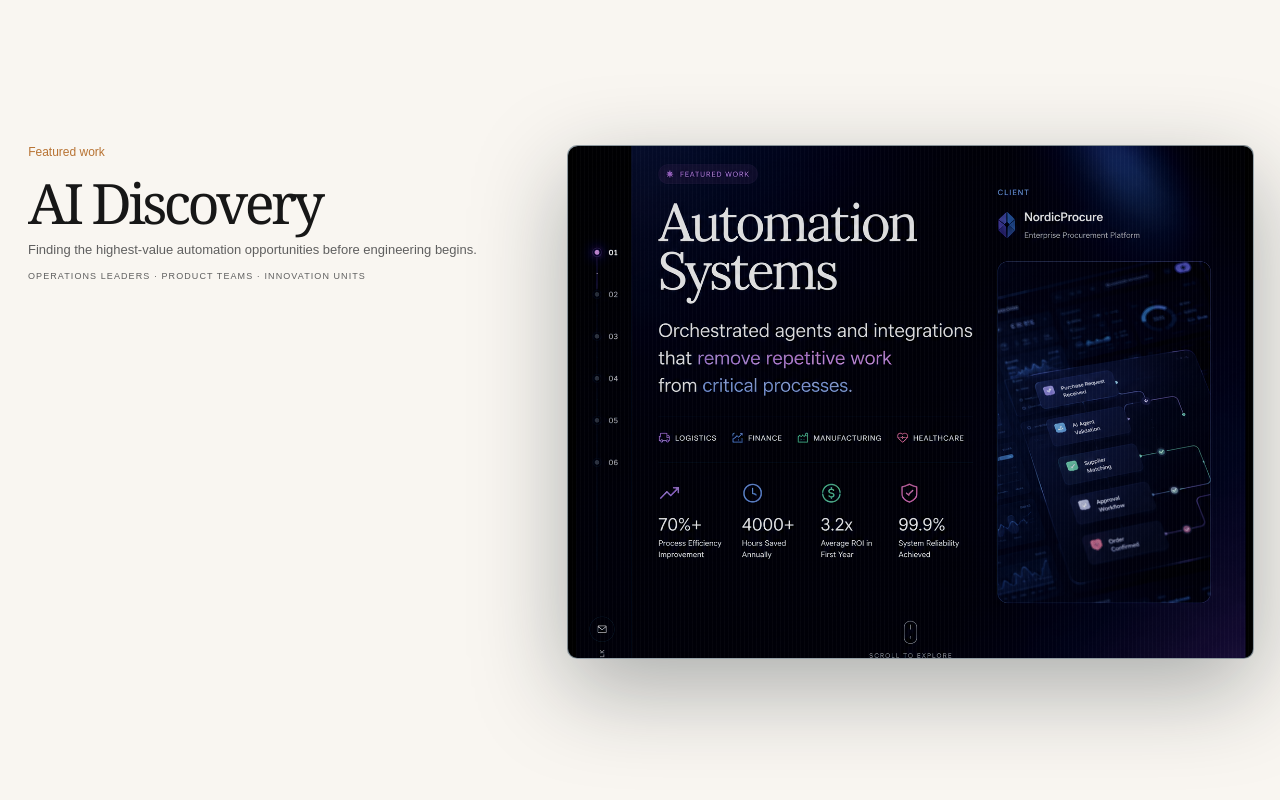
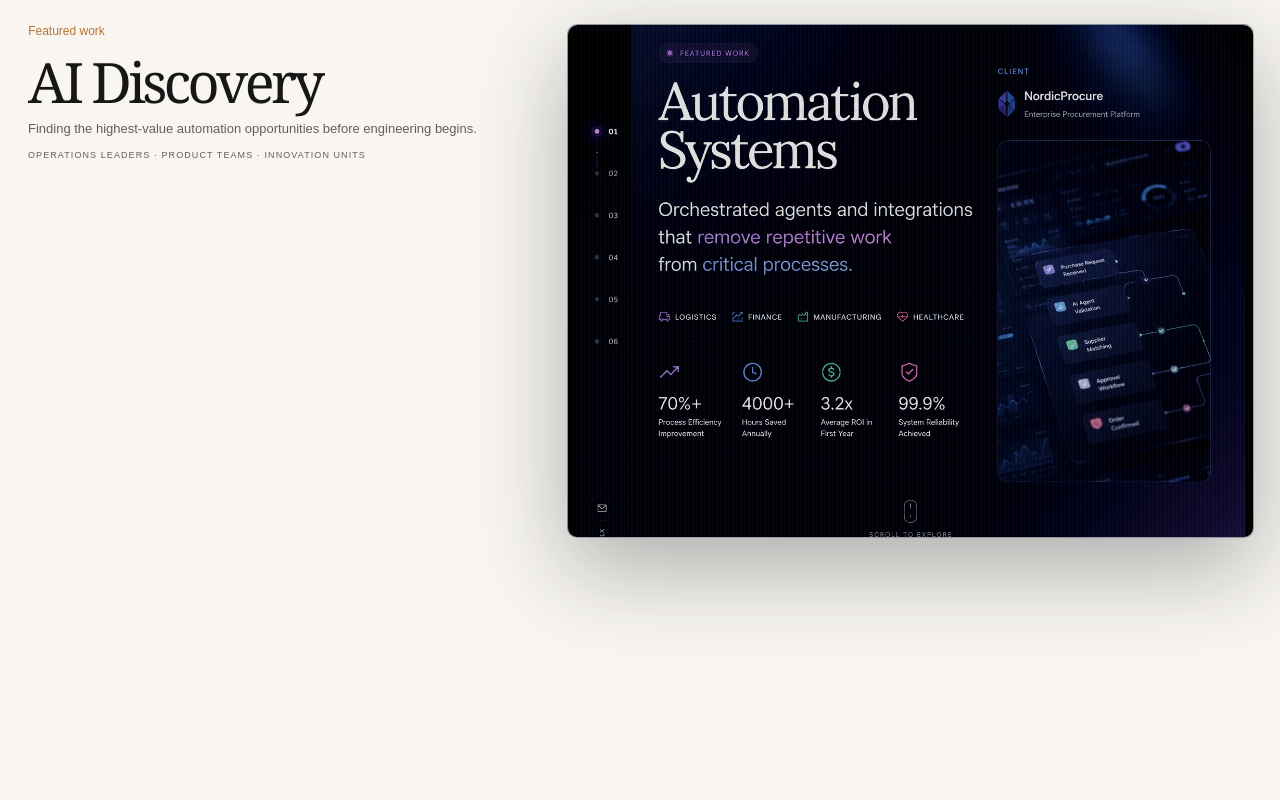
Before and after one commit to Dpehect/Trionn, a Next.js app: page /cases/ai-software-development-finland in a window 1280 px wide. Shown: the top 800 px of the page. Built offline with nearby package versions, Linux system fonts and the light colour scheme.

Commit message:
d l1 düzeltme

```diff
--- a/components/case-study-page.module.css
+++ b/components/case-study-page.module.css
@@ -1124,42 +1124,19 @@
 }
 
 
-/* Remove the large empty transition gap after Part 01.
-   Existing GSAP selectors, elements and animation structure stay intact. */
-.titaniumTheme .workSection {
-  min-height: 100svh !important;
-  height: 100svh;
+/* Safe transition-gap correction.
+   Part 01 sizing, sticky layout and GSAP timing remain untouched. */
+.titaniumTheme .servicesSection {
+  margin-top: 0 !important;
+  padding-top: clamp(36px, 5vw, 72px) !important;
 }
 
-.titaniumTheme .workSticky {
-  min-height: 100svh;
-  height: 100svh;
-}
-
-.titaniumTheme .container:has(.introText:empty) {
-  min-height: 100svh;
-  height: 100svh;
-  grid-template-rows: 1fr;
-}
-
-.titaniumTheme .container:has(.introText:empty) .workGrid {
-  height: 100%;
-  align-content: center;
-}
-
-.titaniumTheme .servicesSection {
-  margin-top: 0 !important;
+.titaniumTheme .serviceGroup:first-child {
+  padding-top: 0 !important;
 }
 
 @media (max-width: 800px) {
-  .titaniumTheme .workSection,
-  .titaniumTheme .workSticky {
-    min-height: 100svh !important;
-    height: auto;
-  }
-
-  .titaniumTheme .container:has(.introText:empty) {
-    min-height: 100svh;
-    height: auto;
+  .titaniumTheme .servicesSection {
+    padding-top: 28px !important;
   }
 }
```
Also changed, not shown: 1 other file (tests, documents, lock files or other folders).
